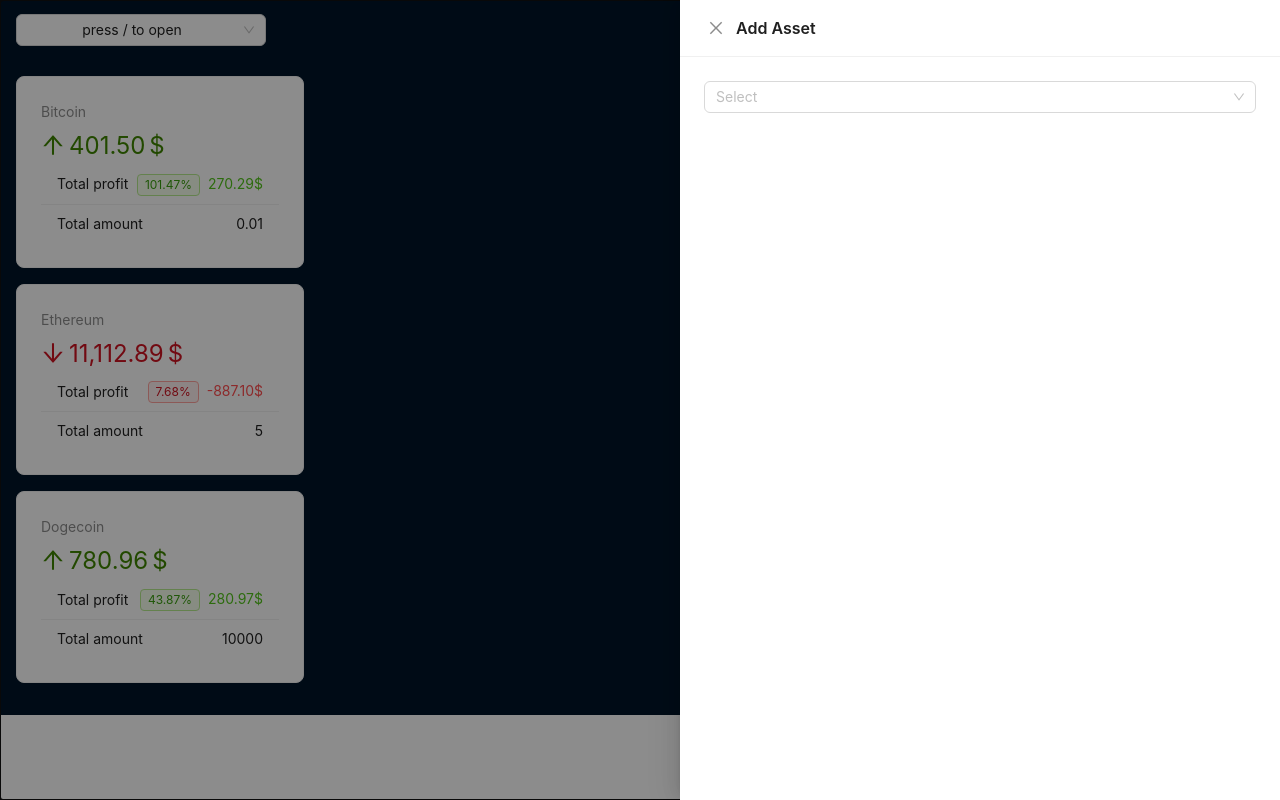
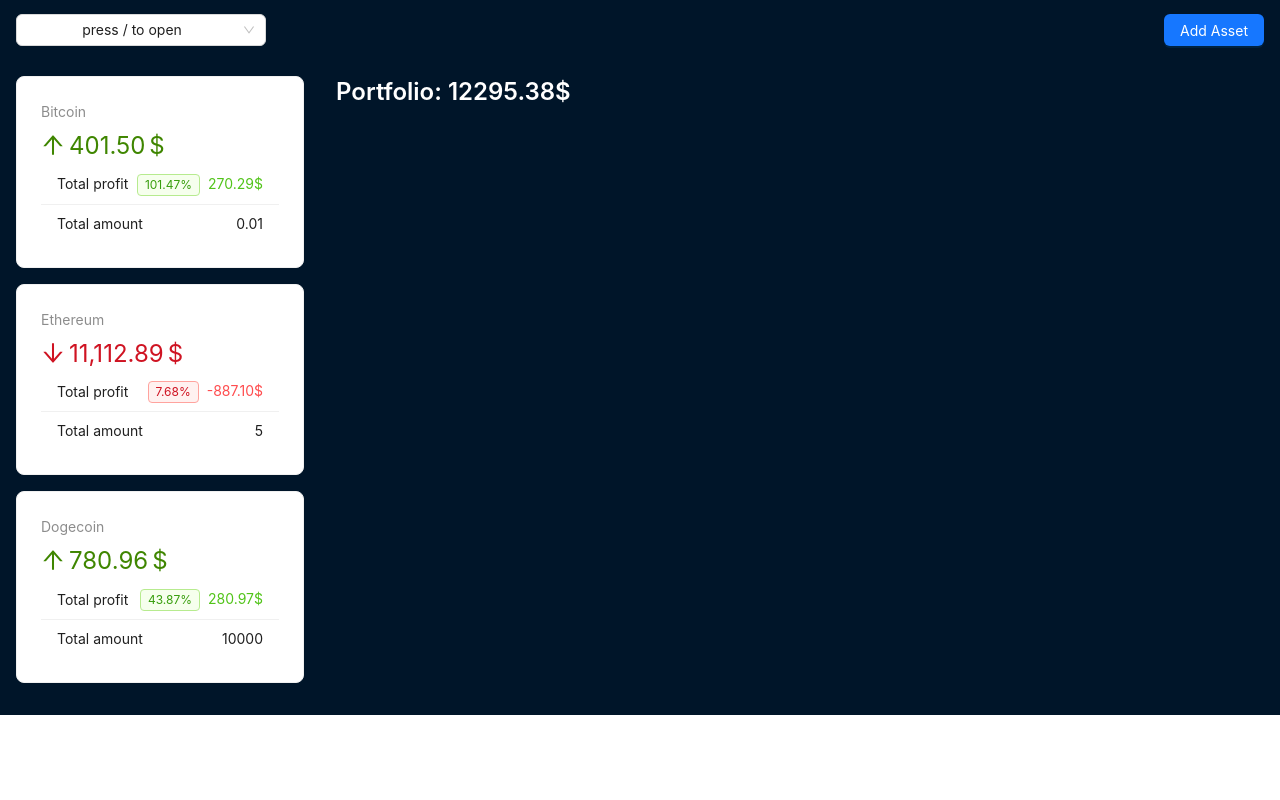
Before and after one commit to xKairus/crypto, a React (Vite) app: page / in a window 1280 px wide. Built offline with nearby package versions, Linux system fonts and the light colour scheme; the HTML template or start-up script is replaced by a standard one.

Commit message:
feat: add portfolio balance

```diff
--- a/src/components/layout/AppContent.jsx
+++ b/src/components/layout/AppContent.jsx
@@ -1,4 +1,6 @@
 import { Layout } from "antd";
+import Typography from "antd/es/typography/Typography";
+import { useCrypto } from "../../context/crypto-context";
 
 const contentStyle = {
   textAlign: "center",
@@ -9,5 +11,23 @@
 };
 
 export default function AppContent() {
-  return <Layout.Content style={contentStyle}>Content</Layout.Content>;
+  const { assets, crypto } = useCrypto();
+
+  const cryptoPriceMap = crypto.reduce((acc, coin) => {
+    acc[coin.id] = coin.price;
+    return acc;
+  }, {});
+
+  return (
+    <Layout.Content style={contentStyle}>
+      <Typography.Title level={3} style={{ textAlign: "left", color: "#fff" }}>
+        Portfolio:{" "}
+        {assets
+          .map((asset) => asset.amount * cryptoPriceMap[asset.id])
+          .reduce((acc, value) => (acc += value), 0)
+          .toFixed(2)}
+        $
+      </Typography.Title>
+    </Layout.Content>
+  );
 }
--- a/src/components/layout/AppHeader.jsx
+++ b/src/components/layout/AppHeader.jsx
@@ -16,7 +16,7 @@
 
 export default function AppHeader() {
   const [select, setSelect] = useState(false);
-  const [drawer, setDrawer] = useState(true);
+  const [drawer, setDrawer] = useState(false);
   const [coin, setCoin] = useState(null);
   const [modal, setModal] = useState(false);
   const { crypto } = useCrypto();
```
Also changed, not shown: src/components/PortfolioChart.jsx (added).
